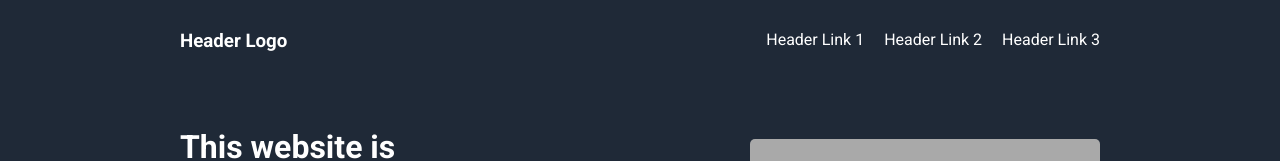
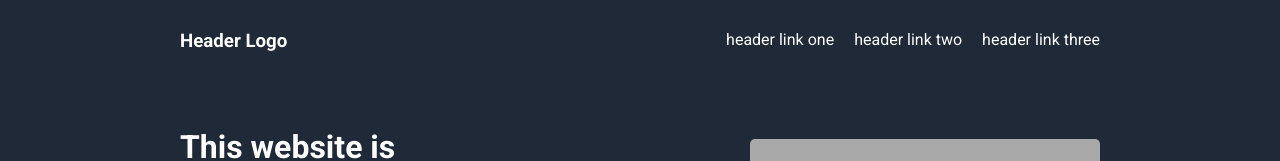
Before and after one commit to swildman1975/top_landing_page, a plain HTML site: page index.html in a window 1280 px wide. Shown: the top 161 px of the page. Drawn offline with Linux system fonts and the light colour scheme.

Commit message:
Edit text

```diff
--- a/index.html
+++ b/index.html
@@ -11,9 +11,9 @@
         <div class="navbar">
             <h3>Header Logo</h3>
             <ul>
-                <li>Header Link 1</li>
-                <li>Header Link 2</li>
-                <li>Header Link 3</li>
+                <li>header link one</li>
+                <li>header link two</li>
+                <li>header link three</li>
             </ul>
         </div>
         <div class="hero_content">
```
